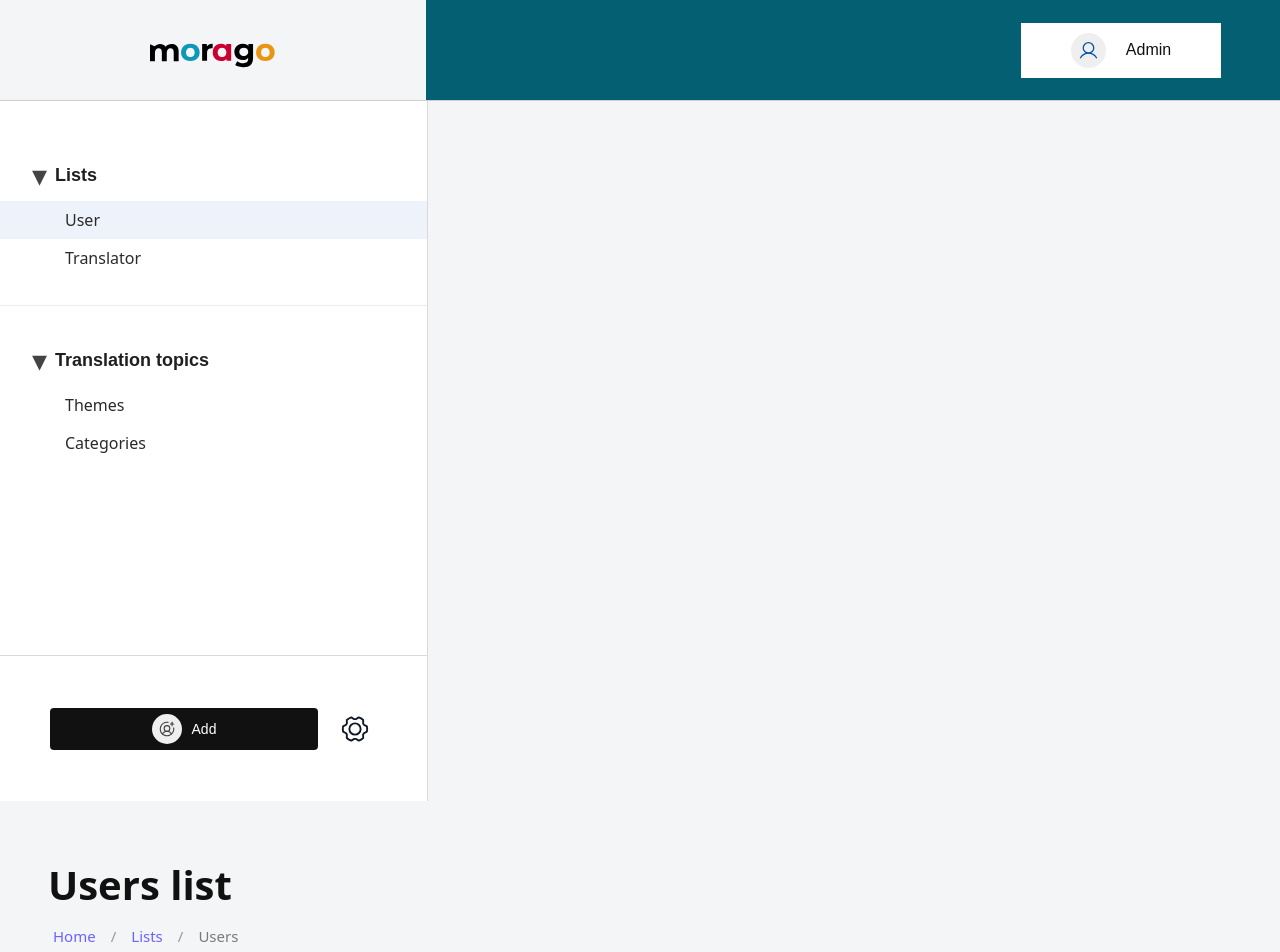
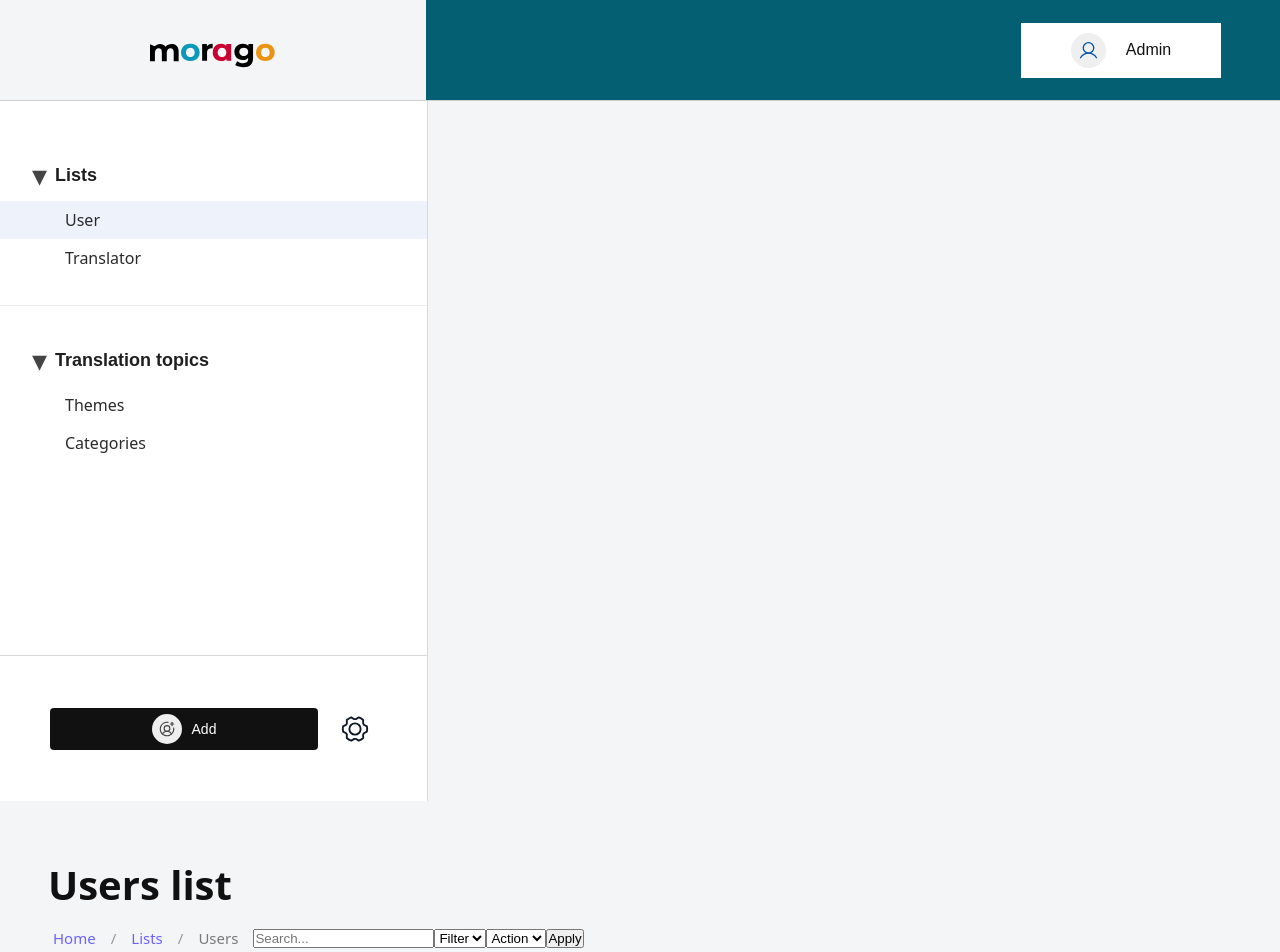
Before and after one commit to Nivedha29/morago_frontend_dec3, a React (Vite) app: page /admin/users in a window 1280 px wide. Shown: the top 952 px of the page. Built offline with nearby package versions, Linux system fonts and the light colour scheme; no server answers.

Commit message:
Create admin controls component and render in translator page

```diff
--- /dev/null
+++ b/src/components/admin/AdminControls.jsx
@@ -0,0 +1,26 @@
+import React from "react";
+import "../../styles/AdminControls.css";
+
+const AdminControls = () => {
+  return (
+    <div className="admin-controls">
+      <input
+        type="text"
+        placeholder="Search..."
+        className="admin-controls-search"
+      />
+
+      <select className="admin-controls-filter">
+        <option>Filter</option>
+      </select>
+
+      <select className="admin-controls-action">
+        <option>Action</option>
+      </select>
+
+      <button className="admin-controls-apply">Apply</button>
+    </div>
+  );
+};
+
+export default AdminControls;
--- a/src/components/admin/AdminPageShell.jsx
+++ b/src/components/admin/AdminPageShell.jsx
@@ -1,5 +1,6 @@
 import React from "react";
 import "../../styles/AdminPageShell.css";
+import AdminControls from "../../components/admin/AdminControls";
 
 const AdminPageShell = ({
   title,
@@ -18,6 +19,7 @@ const AdminPageShell = ({
           <span className="breadcrumb-section">{breadcrumbSection}</span>
           <span className="breadcrumb-separator">/</span>
           <span className="breadcrumb-page">{breadcrumbPage}</span>
+          <AdminControls />
         </div>
       </div>
 
```
Also changed, not shown: src/styles/AdminControls.css (added).
